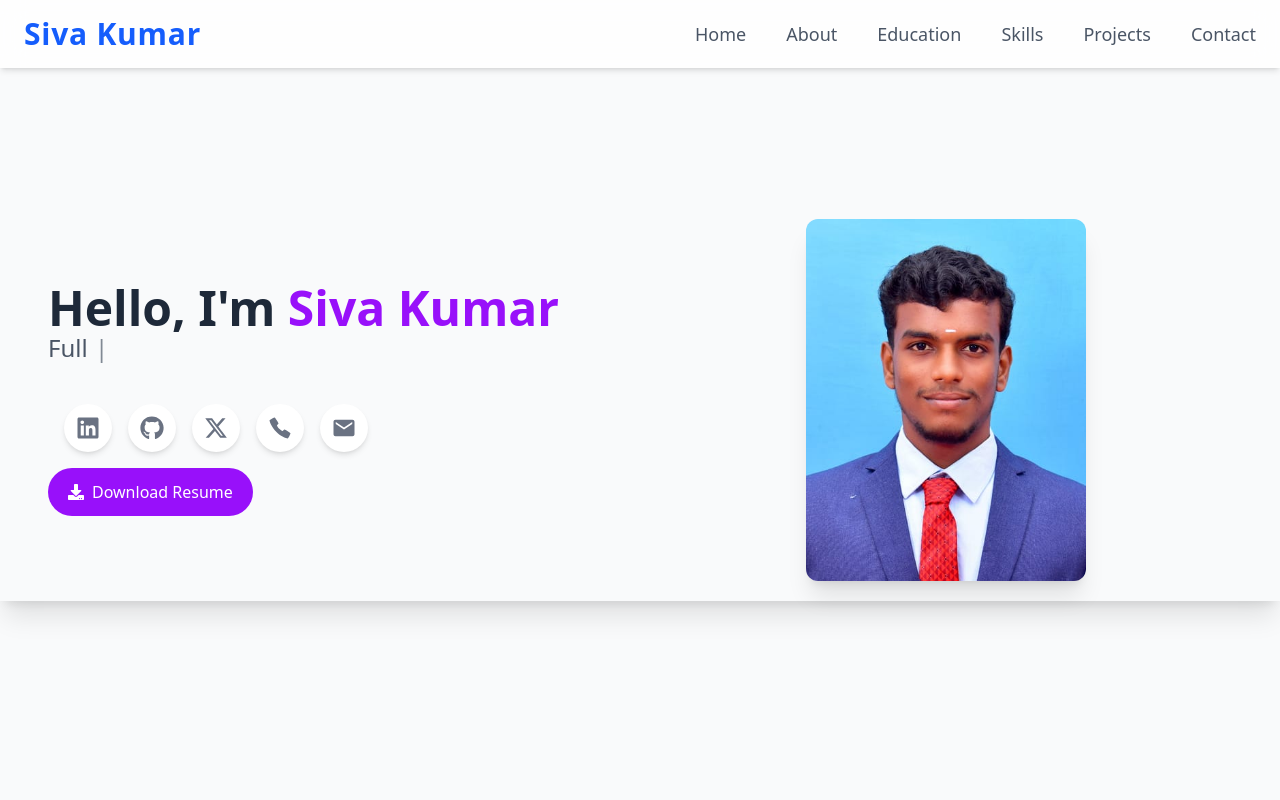
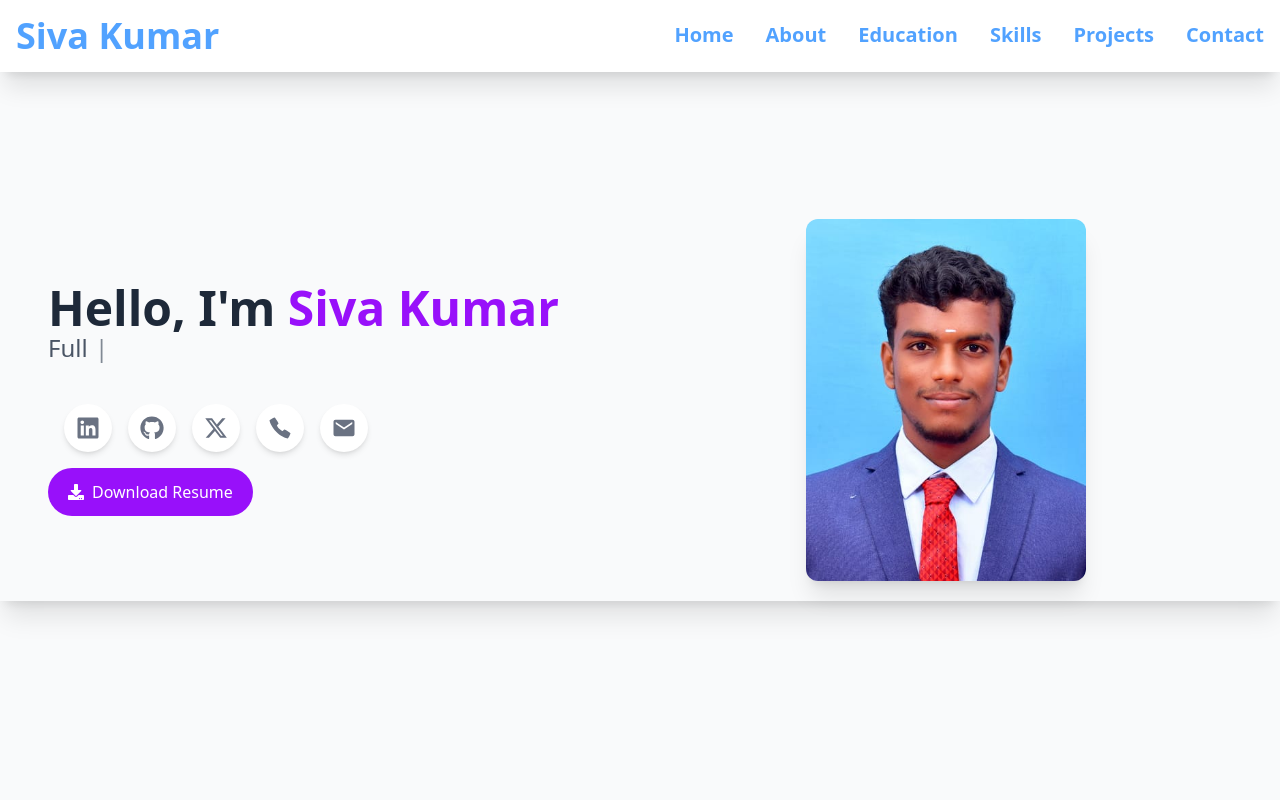
Before and after one commit to SivaKumar089/NewPortfolio, a React (Vite) app: page / in a window 1280 px wide. Shown: the top 800 px of the page. Built offline with nearby package versions, Linux system fonts and the light colour scheme.

Commit message:
navbar change

```diff
--- a/src/compoents/Navbar.jsx
+++ b/src/compoents/Navbar.jsx
@@ -1,80 +1,74 @@
 import React, { useState } from "react";
 import { FaBars, FaTimes } from "react-icons/fa";
 import { navItems } from "../Data/Data.jsx";
-import { Link } from "react-scroll";
+
 const Navbar = () => {
   const [isOpen, setIsOpen] = useState(false);
 
   return (
-    <nav className="fixed top-0 left-0 w-full z-50 backdrop-blur-md bg-white/80 shadow-md">
-      <div className="max-w-7xl mx-auto px-6 py-4 flex justify-between items-center">
-        <h1 className="text-3xl font-bold text-blue-600 tracking-wide">
-          Siva Kumar
-        </h1>
+    <nav className="fixed top-0 left-0 w-full z-50 bg-white shadow-xl">
+      <div className="max-w-7xl mx-auto px-4 py-4 flex justify-between items-center">
+        <p className="font-bold text-4xl text-blue-400">Siva Kumar</p>
 
-        {/* Desktop Nav */}
-        <ul className="hidden md:flex space-x-10 text-lg font-medium text-gray-600">
+        <ul className="hidden md:flex space-x-8 font-semibold text-blue-400 text-xl">
           {navItems.map((item) => (
-            <li key={item} className="group relative cursor-pointer">
+            <li key={item} className="relative group">
               <a
                 href={`#${item.toLowerCase()}`}
-                className="transition-all duration-300 hover:text-blue-700"
+                className="transition-colors duration-300 hover:text-blue-800 "
               >
                 {item}
+                <span className="block h-0.5 w-0 bg-blue-500 transition-all duration-300 group-hover:w-full"></span>
               </a>
-              <span className="absolute left-0 bottom-0 w-0 h-0.5 bg-blue-500 transition-all group-hover:w-full duration-300"></span>
             </li>
           ))}
         </ul>
 
-        {/* Mobile Toggle */}
+        {/* Mobile Menu Button */}
         <div className="md:hidden">
           <button
             onClick={() => setIsOpen(!isOpen)}
-            className="text-2xl text-blue-600 focus:outline-none"
+            className="text-2xl text-purple-600 focus:outline-none"
+            aria-label="Toggle menu"
           >
             {isOpen ? <FaTimes /> : <FaBars />}
           </button>
         </div>
       </div>
 
-      {/* Mobile Sidebar */}
       <div
-        className={`fixed top-0 right-0 h-full w-64 bg-white shadow-xl transform transition-transform duration-300 ease-in-out ${
+        className={`fixed top-0 right-0 h-full w-64 bg-white shadow-lg transition-transform transform ${
           isOpen ? "translate-x-0" : "translate-x-full"
-        } z-50 md:hidden`}
+        } md:hidden z-40`}
       >
         <div className="flex justify-end p-4">
           <button
             onClick={() => setIsOpen(false)}
-            className="text-2xl text-blue-600"
+            className="text-2xl text-purple-600 focus:outline-none"
+            aria-label="Close menu"
           >
             <FaTimes />
           </button>
         </div>
 
-        <nav className="flex flex-col space-y-6 px-6 pt-6 text-lg font-medium text-gray-800">
+        <div className="flex flex-col px-6 space-y-6 text-gray-800 text-xl font-semibold">
           {navItems.map((item) => (
-            <Link
+            <a
               key={item}
-              to={item.toLowerCase()}
-              smooth={true}
-              duration={500}
-              offset={-80}
+              href={`#${item.toLowerCase()}`}
               onClick={() => setIsOpen(false)}
-              className="cursor-pointer hover:text-blue-600 hover:bg-blue-50 px-4 py-2 rounded transition-all"
+              className="px-4 py-3 rounded-lg hover:bg-purple-300 hover:text-purple-600 text-gray-800 transition-all duration-300 border-l-4 border-transparent"
             >
               {item}
-            </Link>
+            </a>
           ))}
-        </nav>
+        </div>
       </div>
 
-      {/* Overlay */}
       {isOpen && (
         <div
           onClick={() => setIsOpen(false)}
-          className="fixed inset-0 bg-black/20 backdrop-blur-sm z-40 md:hidden"
+          className="fixed inset-0 z-30 md:hidden bg-black/30 backdrop-blur-sm"
         ></div>
       )}
     </nav>
```
